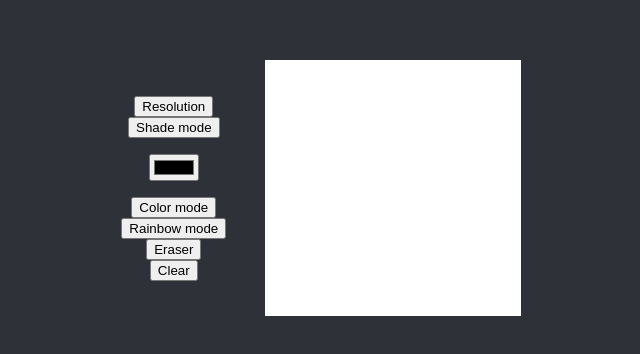
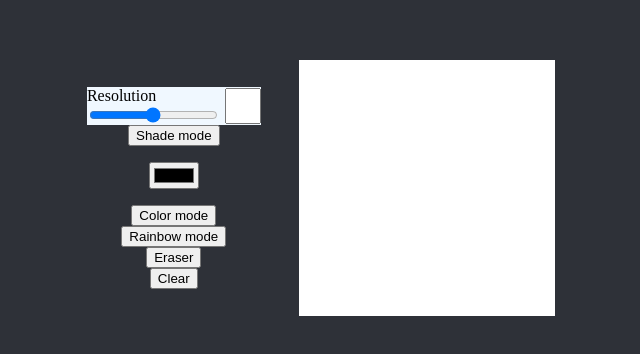
Before and after one commit to Necryl/TOP-Project-Etch-a-Sketch, a plain HTML site: page index.html in a window 1280 px wide. Shown: the part 212-566 px from the top of the page, without its empty margins (319-959 px from the left). Drawn offline with Linux system fonts and the light colour scheme.

Commit message:
enhance resolution slider ui

```diff
--- a/index.html
+++ b/index.html
@@ -11,8 +11,12 @@
 <body>
     <div class="options">
         <ul>
-            <li>
-                <button>Resolution</button>
+            <li class="resContainer">
+                <div class="slider">
+                    <label for="resolution">Resolution</label>
+                    <input type="range" id="resolution" min="8" max="64">
+                </div>
+                <input type="number" id="resNum">
             </li>
             <li>
                 <button>Shade mode</button>
--- a/style.css
+++ b/style.css
@@ -1,4 +1,16 @@
 @import url('https://fonts.googleapis.com/css2?family=Roboto+Slab:wght@100;200;300;400;500;600;700;800;900&family=Roboto:ital,wght@0,100;0,300;0,400;0,500;0,700;0,900;1,100;1,300;1,400;1,500;1,700;1,900&display=swap');
+
+/* Chrome, Safari, Edge, Opera */
+input::-webkit-outer-spin-button,
+input::-webkit-inner-spin-button {
+  -webkit-appearance: none;
+  margin: 0;
+}
+
+/* Firefox */
+input[type=number] {
+  -moz-appearance: textfield;
+}
 
 html {
     background-color: rgb(0, 0, 0);
@@ -37,6 +49,31 @@ body {
     align-items: center;
 }
 
+.resContainer {
+    background-color: aliceblue;
+
+    display: flex;
+    align-items: center;
+    gap: 0.3em;
+}
+
+.slider {
+    display: flex;
+    flex-direction: column;
+}
+
+#resNum {
+    margin: 0%;
+    padding: 0%;
+
+    height: 2em;
+    width: 2em;
+
+    text-align: center;
+
+    font-size: inherit;
+}
+
 #container {
     /* background-color: antiquewhite; */
 
```
